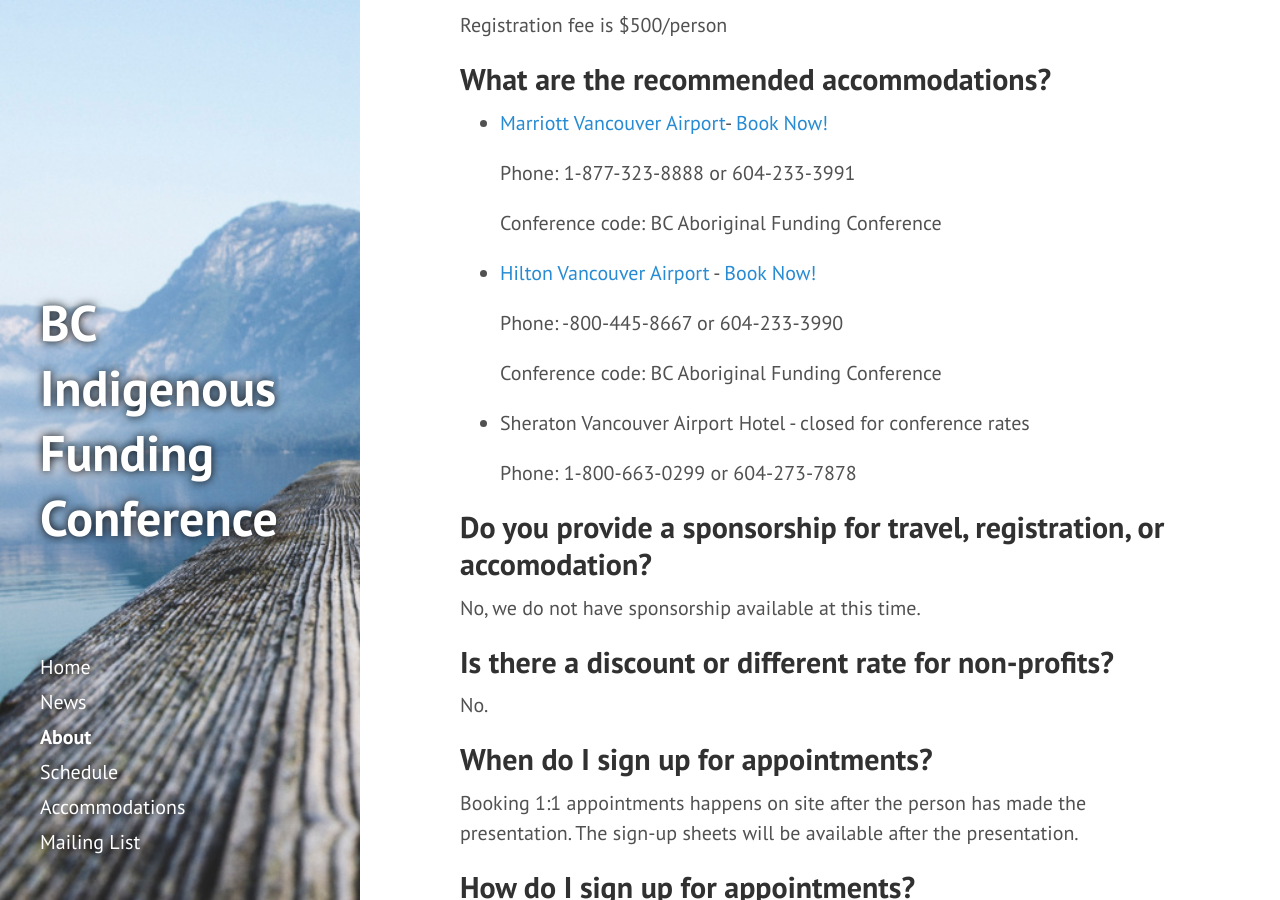
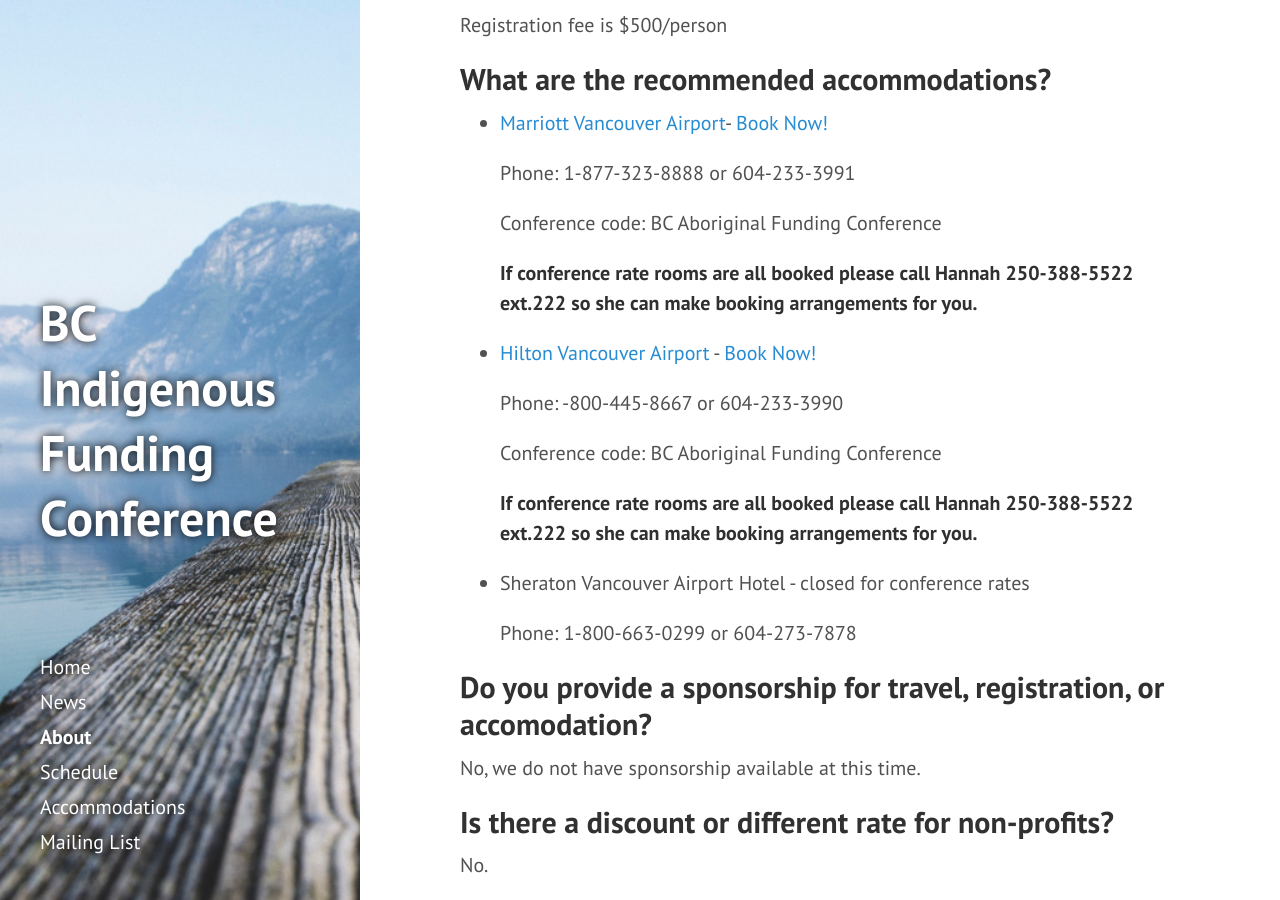
Before and after one commit to BCAAFC/funding-conference-2016, a Jekyll site: the page built from about.md, in a window 1280 px wide and 900 px high, scrolled down 2483 px. Built offline with Jekyll 4.4.1, drawn with Linux system fonts in a browser that asks for light colours; nearby versions of some CDN libraries.

Commit message:
about
booking details

```diff
--- a/about.md
+++ b/about.md
@@ -86,11 +86,15 @@ Registration fee is $500/person
 
   Conference code: BC Aboriginal Funding Conference
 
+  **If conference rate rooms are all booked please call Hannah 250-388-5522 ext.222 so she can make booking arrangements for you.**
+
 * [Hilton Vancouver Airport](http://www3.hilton.com/en/hotels/british-columbia/hilton-vancouver-airport-YVRAHHF/index.html) - [Book Now!](http://www.hilton.com/en/hi/groups/personalized/Y/YVRAHHF-BCAFC-20160921/index.jhtml?WT.mc_id=POG)
 
   Phone: -800-445-8667 or 604-233-3990
 
   Conference code: BC Aboriginal Funding Conference
+
+  **If conference rate rooms are all booked please call Hannah 250-388-5522 ext.222 so she can make booking arrangements for you.**
 
 * Sheraton Vancouver Airport Hotel - closed for conference rates
 
```
